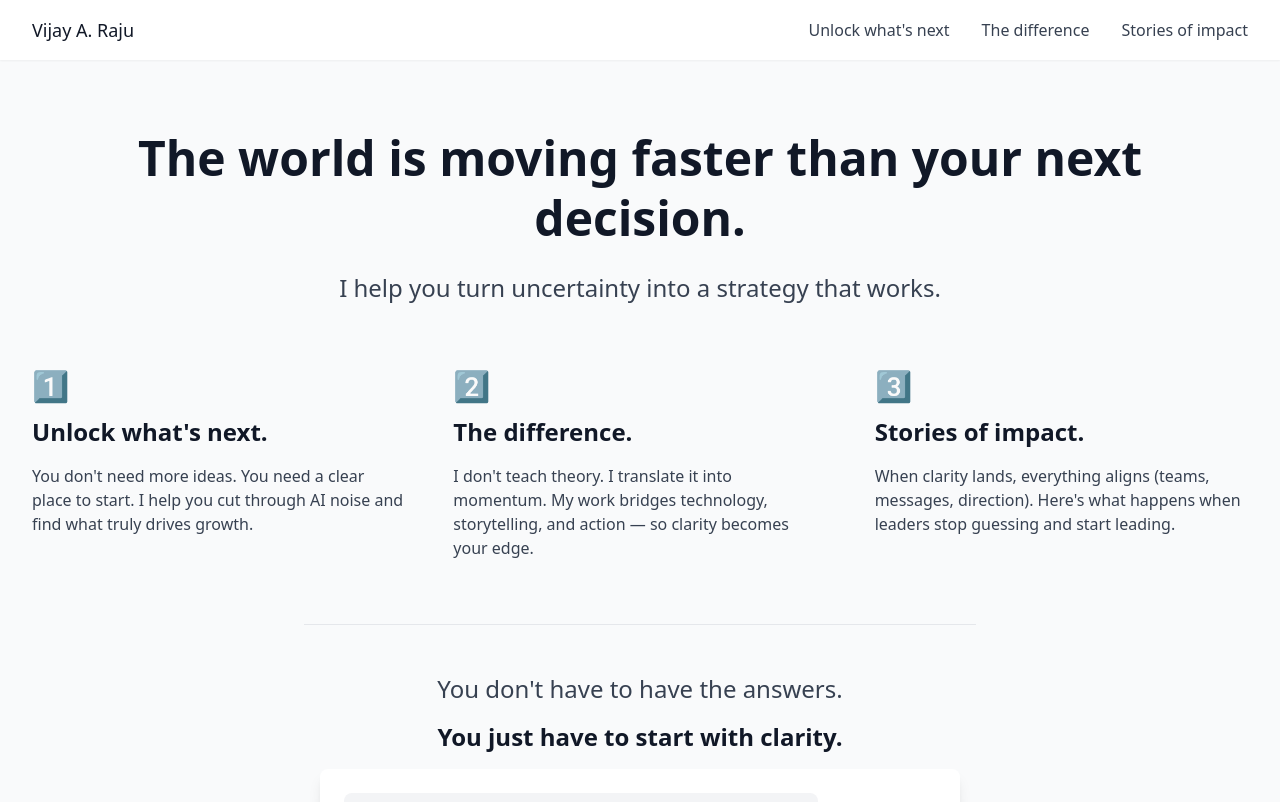
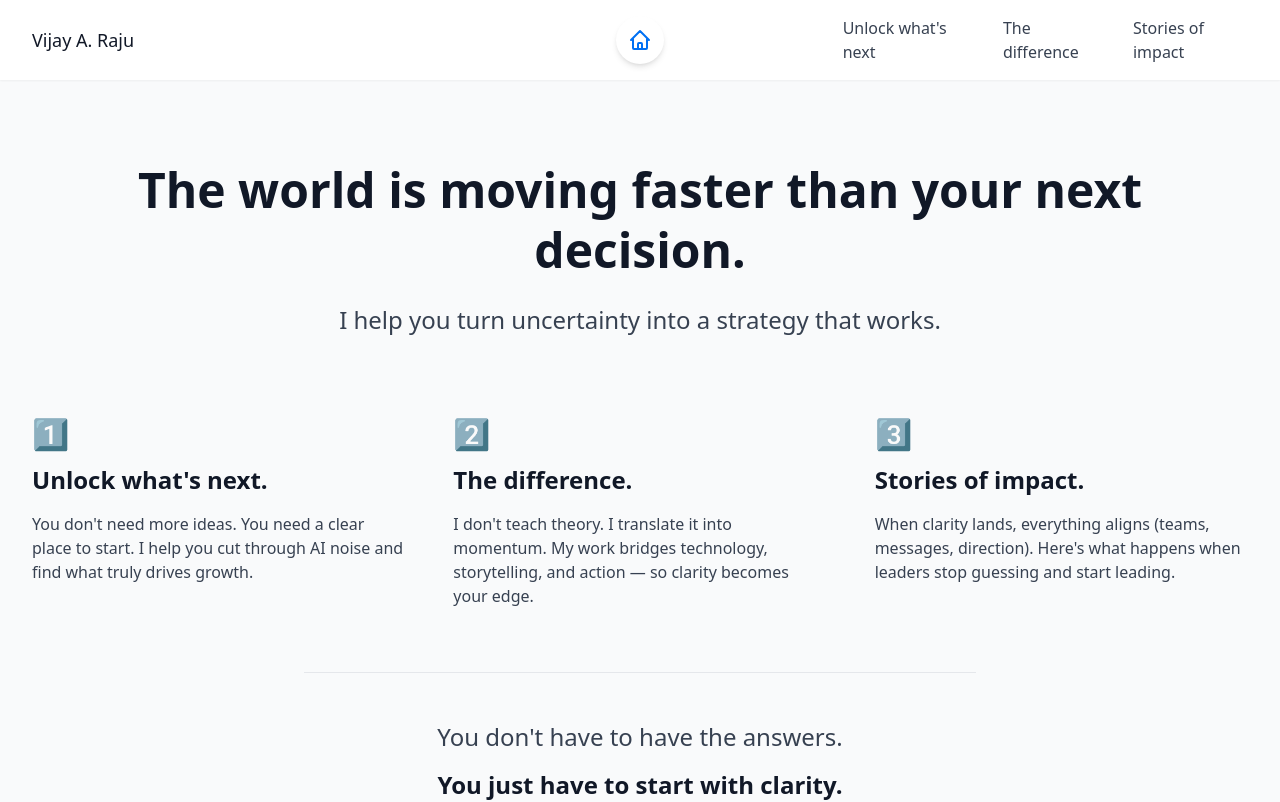
Before and after one commit to Wijay000/draft, a Next.js app: page / in a window 1280 px wide. Shown: the top 802 px of the page. Built offline with nearby package versions, Linux system fonts and the light colour scheme.

Commit message:
feat: add home icon to header and adjust layout spacing

```diff
--- a/components/Layout.js
+++ b/components/Layout.js
@@ -14,12 +14,26 @@ export default function Layout({ children }) {
       <header className="fixed top-0 left-0 right-0 bg-white shadow-sm z-50">
         <div className="max-w-7xl mx-auto px-4 sm:px-6 lg:px-8">
           <div className="flex justify-between items-center py-4">
-            <div className="flex items-center space-x-8">
+            {/* Left: Name */}
+            <div className="flex items-center space-x-8 flex-1">
               <Link href="/about">
                 <span className="text-lg font-medium hover:text-primary transition-colors" style={{ fontSize: '18px' }}>Vijay A. Raju</span>
               </Link>
             </div>
-            <nav className="flex space-x-8">
+
+            {/* Center: Home Icon */}
+            <div className="flex justify-center flex-1">
+              <Link href="/">
+                <div className="w-12 h-12 rounded-full bg-white shadow-md hover:shadow-lg transition-all flex items-center justify-center text-primary hover:text-primary/80">
+                  <svg xmlns="http://www.w3.org/2000/svg" className="h-6 w-6" fill="none" viewBox="0 0 24 24" stroke="currentColor">
+                    <path strokeLinecap="round" strokeLinejoin="round" strokeWidth={2} d="M3 12l2-2m0 0l7-7 7 7M5 10v10a1 1 0 001 1h3m10-11l2 2m-2-2v10a1 1 0 01-1 1h-3m-6 0a1 1 0 001-1v-4a1 1 0 011-1h2a1 1 0 011 1v4a1 1 0 001 1m-6 0h6" />
+                  </svg>
+                </div>
+              </Link>
+            </div>
+
+            {/* Right: Navigation */}
+            <nav className="flex space-x-8 flex-1 justify-end">
               <Link href="/unlock">
                 <span className="text-gray-700 hover:text-primary">Unlock what's next</span>
               </Link>
@@ -34,7 +48,7 @@ export default function Layout({ children }) {
         </div>
       </header>
 
-      <main className="pt-20 min-h-screen bg-gray-50">
+      <main className="pt-24 min-h-screen bg-gray-50">
         <motion.div
           initial={{ opacity: 0, y: 20 }}
           animate={{ opacity: 1, y: 0 }}
--- a/pages/index.js
+++ b/pages/index.js
@@ -3,11 +3,11 @@ import ChatBot from '../components/ChatBot'
 
 export default function Home() {
   return (
-    <div className="max-w-7xl mx-auto px-4 sm:px-6 lg:px-8 py-12">
+    <div className="max-w-7xl mx-auto px-4 sm:px-6 lg:px-8 py-16">
       <motion.div
         initial={{ opacity: 0, y: 20 }}
         animate={{ opacity: 1, y: 0 }}
-        className="text-center mb-16"
+        className="text-center mb-20"
       >
         <h1 className="text-5xl font-bold text-gray-900 mb-6 leading-tight">
           The world is moving faster than your next decision.
```
